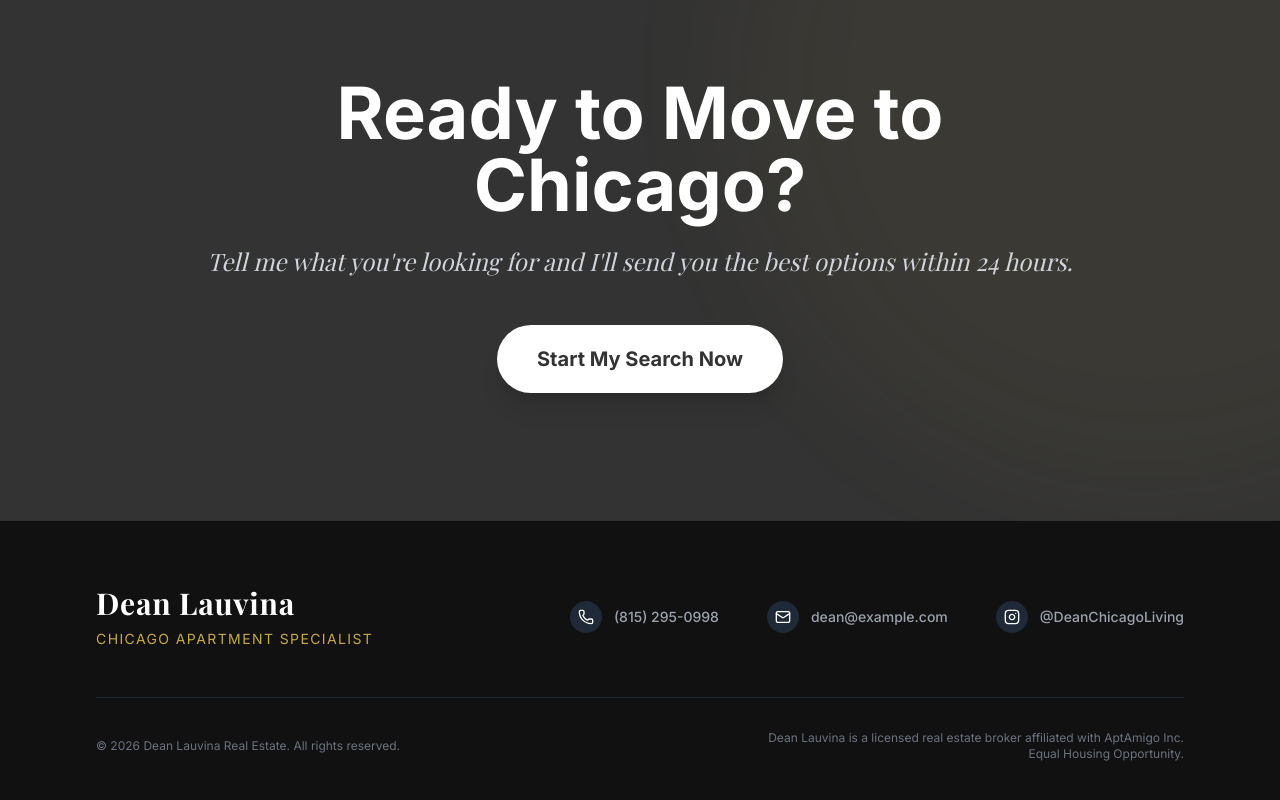
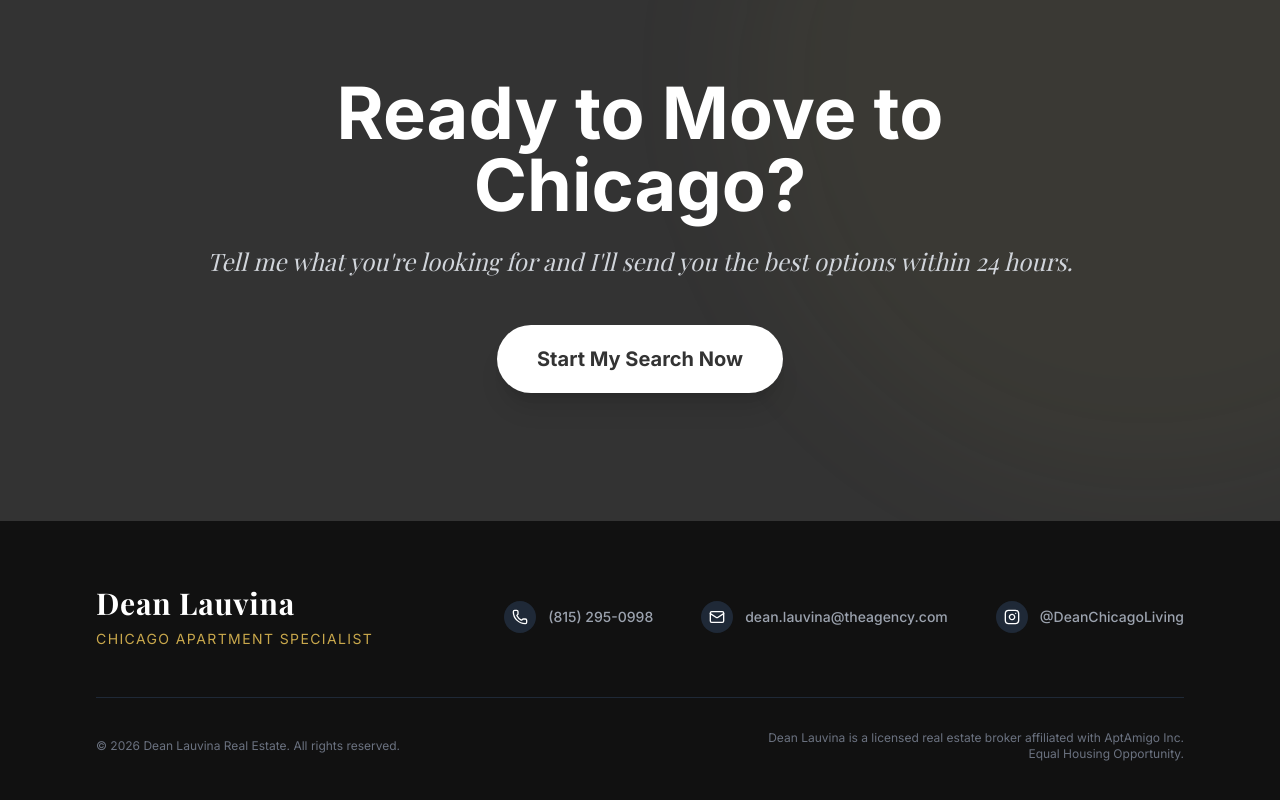
Before and after one commit to deanlauvina7/dean-s-antigravity-website, a React (Vite) app: page / in a window 1280 px wide. Shown: the part 5802-6602 px from the top of the page. Built offline with nearby package versions, Linux system fonts and the light colour scheme; a web font is replaced by a local one.

Commit message:
changed footer

```diff
--- a/src/components/Footer.jsx
+++ b/src/components/Footer.jsx
@@ -24,7 +24,7 @@ export default function Footer() {
             <div className="p-2 rounded-full bg-gray-800 group-hover:bg-gold transition-colors text-white">
               <Mail size={16} />
             </div>
-            <span>dean@example.com</span>
+            <span>dean.lauvina@theagency.com</span>
           </a>
 
           <a href="https://instagram.com/DeanChicagoLiving" target="_blank" rel="noreferrer" className="flex items-center gap-3 hover:text-white transition-colors group">
```
